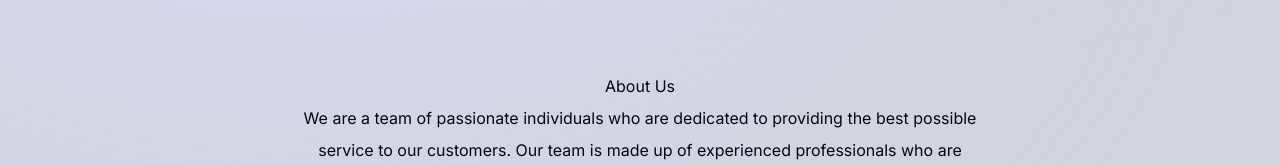
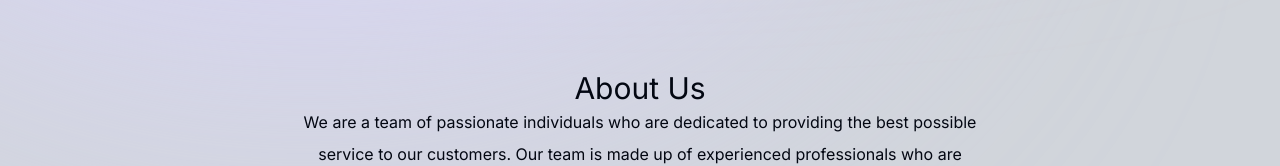
Before and after one commit to anuragnegi000/iGraphixs, a Next.js app: page / in a window 1280 px wide. Shown: the part 752-918 px from the top of the page. Built offline with nearby package versions, Linux system fonts and the light colour scheme.

Commit message:
font size

```diff
--- a/components/about.tsx
+++ b/components/about.tsx
@@ -18,7 +18,7 @@ export default function About() {
       id="about"
     >
       {/* <SectionHeading>About me</SectionHeading> */}
-      <h1>About Us </h1>
+      <h1 className="text-3xl ">About Us </h1>
       <p className="mb-3">
       We are a team of passionate individuals who are
        dedicated to providing the best possible service to
```
